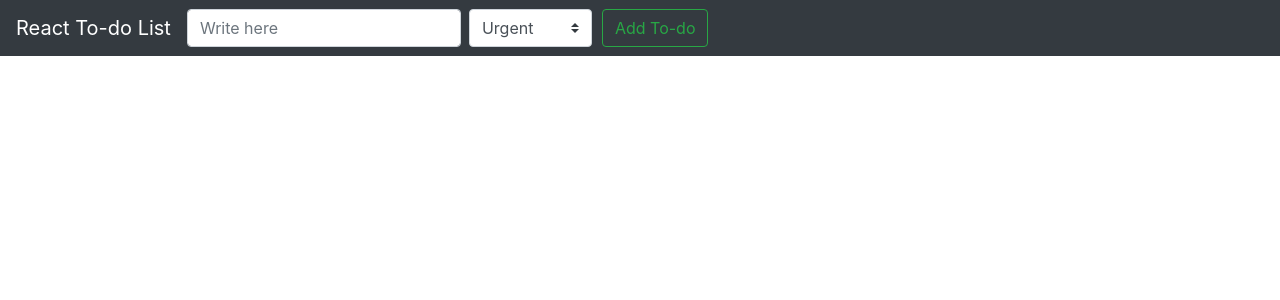
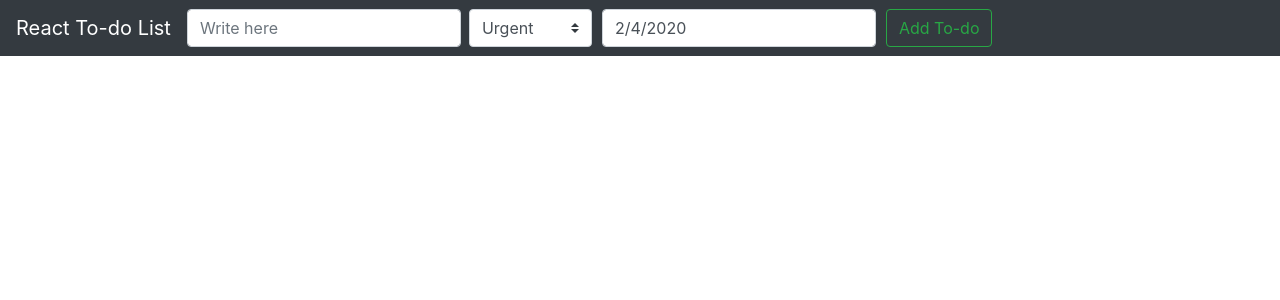
Before and after one commit to john-sandmann/React-To-Do, a React (Create React App) app: page / in a window 1280 px wide. Shown: the top 300 px of the page. Built offline with nearby package versions, Linux system fonts and the light colour scheme.

Commit message:
Added date functionality

```diff
--- a/src/Components/MyNavbar.js
+++ b/src/Components/MyNavbar.js
@@ -9,20 +9,27 @@ class MyNavbar extends Component {
         this.state = {
             todo_to_add: '',
             status: 'urgent',
+            date: new Date().getDay() + '/' + new Date().getMonth() + '/' + new Date().getFullYear(),
         }
+
+        this.date = React.createRef();
 
         this.handleSubmit = this.handleSubmit.bind(this);
         this.makeid = this.makeid.bind(this);
     }
 
-    async add(texto, status) {
-        if(localStorage){
-            localStorage.setItem(this.makeid(10), JSON.stringify({texto: texto, status: status}));
+    add(texto, status, date) {
+        if (localStorage) {
+            localStorage.setItem(this.makeid(10), JSON.stringify({ texto: texto, status: status, date: date }));
             window.location.reload();
         }
-        else{
+        else {
             alert('Your browser does not support localStorage');
         }
+    }
+
+    componentDidMount(){
+        console.log(this.state.date);
     }
 
     makeid(length) {
@@ -35,10 +42,10 @@ class MyNavbar extends Component {
         return result;
     }
 
-    handleSubmit(texto, status, event) {
+    handleSubmit(texto, status, date, event) {
         event.preventDefault();
         if (texto !== undefined && texto.length !== 0) {
-            this.add(texto, status);
+            this.add(texto, status, date);
         }
     }
 
@@ -50,12 +57,33 @@ class MyNavbar extends Component {
                 </Navbar.Brand>
                 <Form inline>
                     <FormControl onChange={(event) => this.setState({ todo_to_add: event.target.value })} type="text" placeholder="Write here" className="mr-sm-2" />
-                    <FormControl as="select" custom onChange={(event) => { this.setState({status: event.target.value}); }}>
+                    <FormControl as="select" custom onChange={(event) => { this.setState({ status: event.target.value }); }}>
                         <option id="urgent" value="urgent" >Urgent</option>
                         <option id="medium" value="medium" >Medium</option>
                         <option id="noturgent" value="noturgent" >Not urgent</option>
                     </FormControl>
-                    <Button style={{ marginLeft: "10px"}} variant="outline-success" onClick={(event) => { this.handleSubmit(this.state.todo_to_add, this.state.status, event); }}>Add To-do</Button>
+                    <FormControl
+                        style={{
+                            'marginLeft': '10px'
+                        }}
+                        value={this.state.date}
+                        type="text"
+                        id="date"
+                        placeholder="DD/MM/YYYY"
+                        ref={this.date}
+                        onChange={(e) => {
+                            var v = this.date.current.value;
+                            if (v.match(/^\d{2}$/) !== null) {
+                                this.date.current.value = v + '/';
+                            } else if (v.match(/^\d{2}\/\d{2}$/) !== null) {
+                                this.date.current.value = v + '/';
+                            }
+                            this.setState({ date: e.target.value});
+                        }
+                        }
+                        maxLength="10"
+                    ></FormControl>
+                    <Button style={{ marginLeft: "10px" }} variant="outline-success" onClick={(event) => { this.handleSubmit(this.state.todo_to_add, this.state.status, this.state.date, event); }}>Add To-do</Button>
                 </Form>
             </Navbar>
         );
--- a/src/Components/MyTodos.js
+++ b/src/Components/MyTodos.js
@@ -23,11 +23,16 @@ class MyTodos extends Component {
         while (i--) {
             try {
                 let obj = JSON.parse(localStorage.getItem(keys[i]));
-                values.push({ id: keys[i], texto: obj.texto, status: obj.status });
+                values.push({ id: keys[i], texto: obj.texto, status: obj.status, date: obj.date });
             }
             catch {
-                let texto = localStorage.getItem(keys[i]);
-                values.push({ id: keys[i], texto: texto });
+                try {
+                    let obj = JSON.parse(localStorage.getItem(keys[i]));
+                    values.push({ id: keys[i], texto: obj.texto, status: obj.status });
+                } catch (e) {
+                    let texto = localStorage.getItem(keys[i]);
+                    values.push({ id: keys[i], texto: texto });
+                }
             }
         }
 
@@ -57,8 +62,16 @@ class MyTodos extends Component {
 
     renderTodo = (todo, index) => {
 
+        var renderText = (texto, date) => {
+            if (date) {
+                return `${texto} (${date})`;
+            }
+            else {
+                return texto;
+            }
+        }
+
         var renderStatus = (status) => {
-            console.log(status);
             switch (status) {
                 case 'urgent':
                     return <div style={{ 'marginLeft': '30px', 'backgroundColor': 'rgb(179, 0, 0)', 'width': '30px', 'height': '30px', 'borderRadius': '50%' }}></div>
@@ -96,7 +109,7 @@ class MyTodos extends Component {
             return <ListGroup.Item key={index}>
 
                 <div style={{ 'display': 'flex', 'flexDirection': 'row' }} className="align">
-                    {todo.texto}
+                    {renderText(todo.texto, todo.date)}
                     {renderStatus(todo.status)}
                     {renderSelect(todo.status)}
                 </div>
@@ -110,7 +123,7 @@ class MyTodos extends Component {
                     onClick={() => { this.del(todo.id) }}
                 >
                     X
-        </Button>
+                </Button>
 
             </ListGroup.Item>
         }
```
